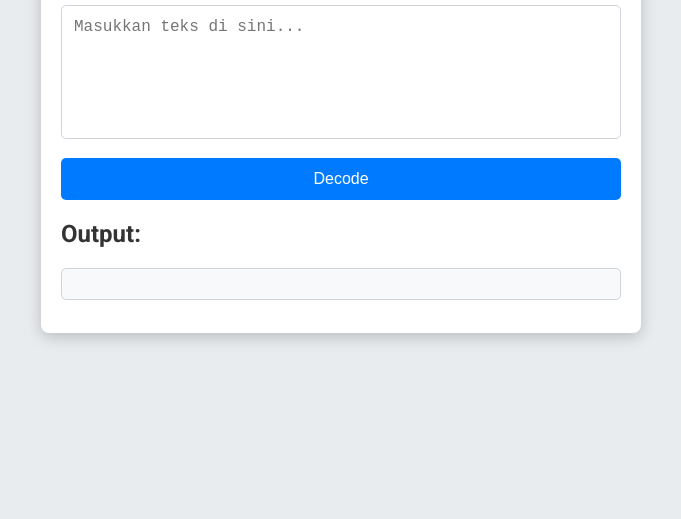
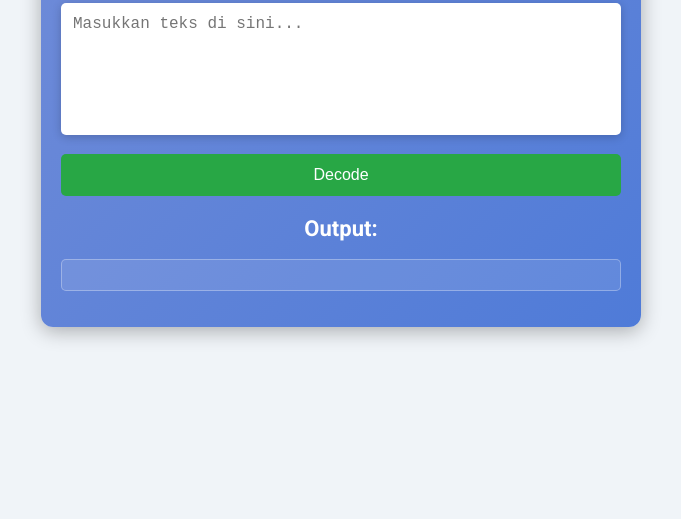
Before and after one commit to wxyz47/query, a plain HTML site: page index.html in a window 1280 px wide. Shown: the part 281-800 px from the top of the page, without its empty margins (299-980 px from the left). Drawn offline with Linux system fonts and the light colour scheme.

Commit message:
Update styles.css

```diff
--- a/styles.css
+++ b/styles.css
@@ -4,7 +4,7 @@
 
 body {
     font-family: 'Roboto', sans-serif;
-    background-color: #e9ecef;
+    background-color: #f0f4f8;
     margin: 0;
     padding: 0;
     display: flex;
@@ -14,56 +14,77 @@ body {
 }
 
 .container {
-    max-width: 600px;
-    width: 90%;
-    background: white;
+    max-width: 600px; /* Lebar maksimum */
+    width: 90%; /* Lebar responsif */
+    background: linear-gradient(135deg, #6f8bd8, #4f7bd8);
     padding: 20px;
-    border-radius: 8px;
-    box-shadow: 0 4px 15px rgba(0, 0, 0, 0.2);
+    border-radius: 12px;
+    box-shadow: 0 4px 20px rgba(0, 0, 0, 0.3);
+    color: white;
+    text-align: center; /* Teks di tengah */
 }
 
 h1 {
-    text-align: center;
-    color: #333;
+    margin-bottom: 20px;
+    font-size: 28px;
 }
 
 textarea {
     width: 100%;
     padding: 12px;
     margin-bottom: 15px;
-    border: 1px solid #ced4da;
+    border: none;
     border-radius: 5px;
     font-size: 16px;
     resize: none;
+    box-shadow: 0 2px 10px rgba(0, 0, 0, 0.2);
 }
 
 button {
     width: 100%;
     padding: 12px;
     border: none;
-    background-color: #007bff;
+    background-color: #28a745;
     color: white;
     font-size: 16px;
     border-radius: 5px;
     cursor: pointer;
-    transition: background-color 0.3s;
+    transition: background-color 0.3s, transform 0.2s;
 }
 
 button:hover {
-    background-color: #0056b3;
+    background-color: #218838;
+    transform: translateY(-2px);
 }
 
 h2 {
     margin-top: 20px;
-    color: #333;
+    font-size: 22px;
 }
 
 pre {
-    background: #f8f9fa;
+    background: rgba(255, 255, 255, 0.1);
     padding: 15px;
-    border: 1px solid #ced4da;
+    border: 1px solid rgba(255, 255, 255, 0.3);
     border-radius: 5px;
     white-space: pre-wrap;
     word-wrap: break-word;
-    color: #333;
+    color: #f8f9fa;
+    overflow-x: auto;
+    font-size: 16px;
 }
+
+/* Media query untuk layar kecil */
+@media (max-width: 600px) {
+    h1 {
+        font-size: 24px; /* Ukuran teks judul lebih kecil */
+    }
+
+    button {
+        padding: 10px; /* Mengurangi padding tombol */
+    }
+
+    pre {
+        font-size: 14px; /* Ukuran teks output lebih kecil */
+    }
+}
```
